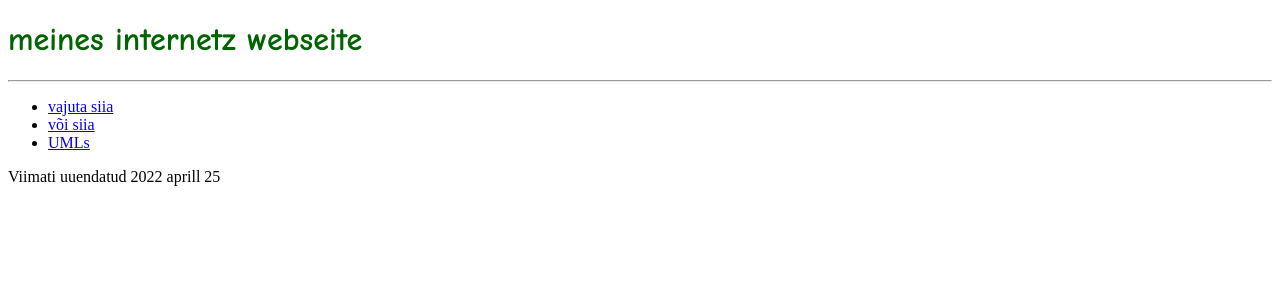
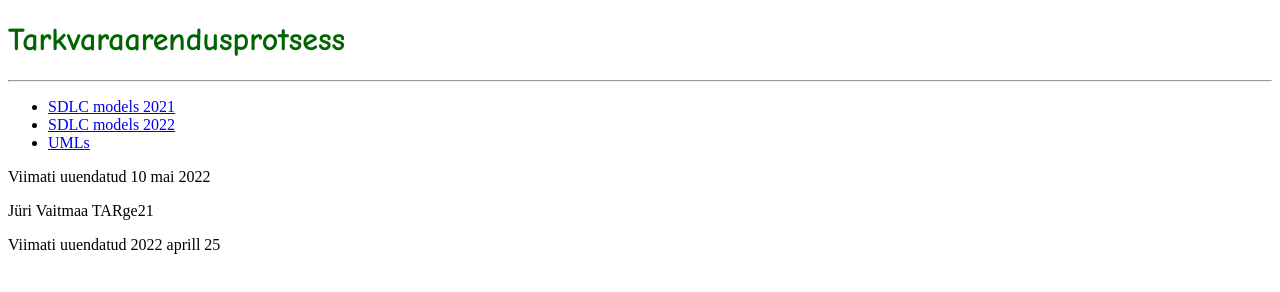
Before and after one commit to Estlib/veebirakendused-TARge21-JV, a plain HTML site: page index.html in a window 1280 px wide. Drawn offline with Linux system fonts and the light colour scheme.

Commit message:
quick edit to names of links

```diff
--- a/index.html
+++ b/index.html
@@ -4,24 +4,26 @@
     <meta charset="UTF-8">
     <meta http-equiv="X-UA-Compatible" content="IE=edge">
     <meta name="viewport" content="width=device-width, initial-scale=1.0">
-    <title>uuEMMELL PEEDS</title>
+    <title>JVTARGE21</title>
     <link rel="stylesheet" type="text/css" href="index.css">
 </head>
 <body>
-
-    <h1 id="test">meines internetz webseite</h1>
+    <h1 id="test">Tarkvaraarendusprotsess</h1>
     <hr>
     <ul>
         <li>
-            <a href="HAATEMELL/models.html">vajuta siia</a>
+            <a href="HAATEMELL/models.html">SDLC models 2021</a>
         </li>
         <li>
-            <a href="modelsjava.html">või siia</a>
+            <a href="modelsjava.html">SDLC models 2022</a>
         </li>
         <li>
             <a href="UML/uml.html">UMLs</a>
         </li>
     </ul>
+    <p>Viimati uuendatud 10 mai 2022</p>
+    <p>Jüri Vaitmaa TARge21</p>
+    </ul>
     <p>Viimati uuendatud 2022 aprill 25</p>
 </body>
 </html>
```
